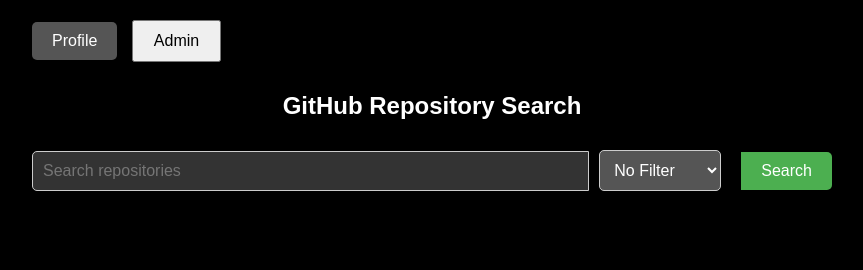
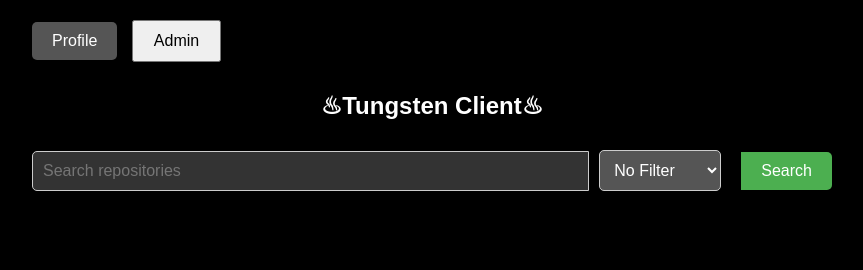
Before and after one commit to smoke-wolf/gpm-web, a plain HTML site: page index.html in a window 1280 px wide. Shown: the whole page, without its empty margins (208-1071 px from the left). Drawn offline with Linux system fonts and the light colour scheme.

Commit message:
Update index.html

```diff
--- a/index.html
+++ b/index.html
@@ -3,7 +3,7 @@
 <!DOCTYPE html>
 <html>
 <head>
-  <title>GitHub Repository Search</title>
+  <title>♨︎Tungsten Client♨︎</title>
   <link rel="stylesheet" type="text/css" href="web.css">
   <link rel="stylesheet" type="text/css" href="admin.css">
  <style>
@@ -284,7 +284,7 @@
   <div id="container">
     <button id="profileButton">Profile</button>
     <button id="adminButton">Admin</button>
-    <h1>GitHub Repository Search</h1>
+    <h1>♨︎Tungsten Client♨︎</h1>
 
     <div id="searchContainer">
       <input type="text" id="searchInput" placeholder="Search repositories">
```
